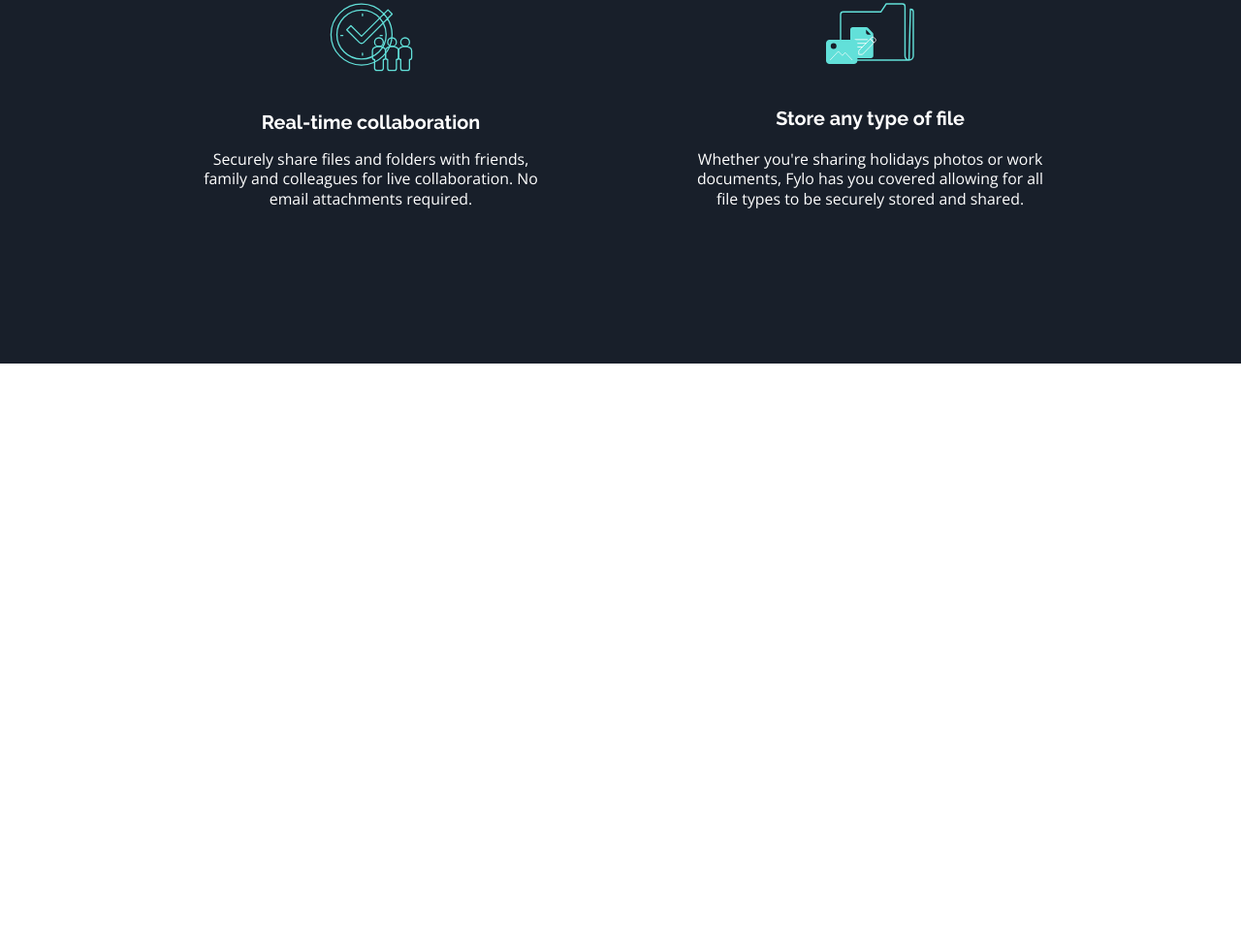
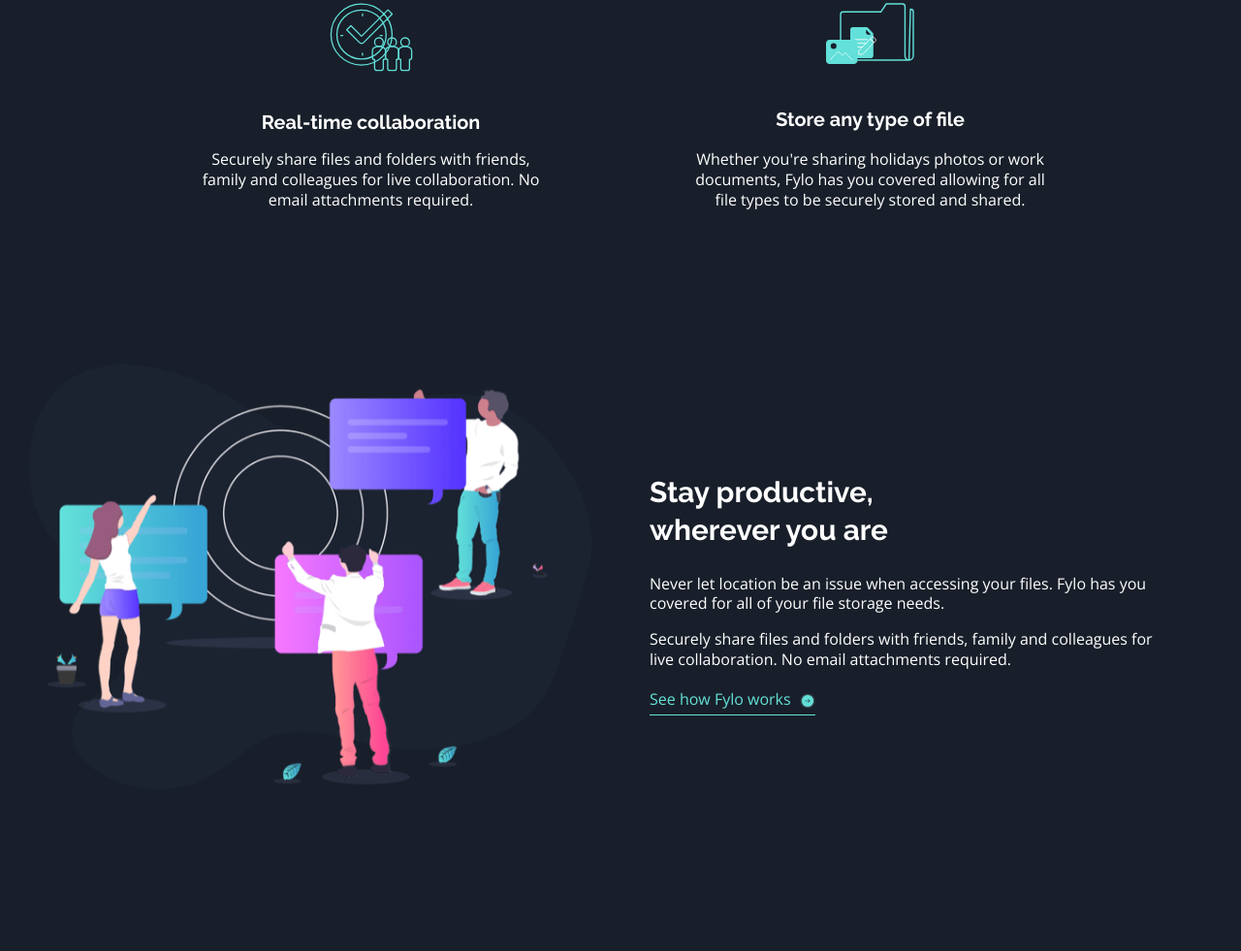
Before and after one commit to faridmammadov09/fylo-landing-page, a plain HTML site: page index.html in a window 1280 px wide. Shown: the part 1616-2597 px from the top of the page at 97% size. Before the commit the page ends 1991 px from the top, so only its background shows below. Drawn offline with nearby package versions, Linux system fonts and the light colour scheme.

Commit message:
Completed productive section

```diff
--- a/css/_features.scss
+++ b/css/_features.scss
@@ -1,6 +1,4 @@
 .features {
-  background-color: $mainBg;
-
   .feature-grid {
     display: grid;
     grid-template-columns: 1fr;
@@ -37,7 +35,7 @@
     }
 
     &-description {
-      font-size: 0.8em;
+      // font-size: 0.8em;
       margin-bottom: 0;
     }
   }
--- a/css/_global.scss
+++ b/css/_global.scss
@@ -6,6 +6,17 @@ html {
 *::before,
 *::after {
   box-sizing: border-box;
+}
+
+a,
+p {
+  // font-size: 0.8em;
+
+  font-size: 0.875rem;
+
+  @include breakpoint(large) {
+    font-size: 1rem;
+  }
 }
 
 a {
@@ -33,6 +44,7 @@ body {
 }
 
 section {
+  background-color: $mainBg;
   padding: 0 27px 160px;
 }
 
--- a/css/_hero.scss
+++ b/css/_hero.scss
@@ -47,7 +47,7 @@
 
   p {
     max-width: 100%;
-    font-size: 0.8em;
+    // font-size: 0.8em;
     line-height: 1.6;
     margin-bottom: 1.8em;
 
--- /dev/null
+++ b/css/_productive.scss
@@ -0,0 +1,55 @@
+.productive {
+  &-grid {
+    display: grid;
+    grid-template-columns: 1fr;
+    column-gap: 60px;
+    row-gap: 40px;
+    max-width: 600px;
+    margin: 0 auto;
+    align-items: center;
+
+    @include breakpoint(large) {
+      max-width: 1220px;
+      grid-template-columns: repeat(2, 1fr);
+    }
+  }
+
+  &-image {
+    text-align: center;
+
+    img {
+      max-width: 615px;
+      width: 100%;
+    }
+  }
+
+  &-text {
+    h2 {
+      font-size: 1.125em;
+      @include breakpoint(large) {
+        font-size: 1.5em;
+        max-width: 334px;
+      }
+    }
+
+    p {
+      max-width: 547px;
+    }
+
+    a {
+      background-image: url("../images/icon-arrow.svg");
+      background-repeat: no-repeat;
+      background-position: right center;
+      padding-right: 25px;
+      color: $ctaCyan;
+      border-bottom: 1px solid $ctaCyan;
+      padding-bottom: 5px;
+      transition: border 200ms ease, color 200ms ease;
+
+      &:hover {
+        color: #ffffff;
+        border-bottom-color: #fff;
+      }
+    }
+  }
+}
--- a/css/style.scss
+++ b/css/style.scss
@@ -3,3 +3,4 @@
 @import "header";
 @import "hero";
 @import "features";
+@import "productive";
--- a/index.html
+++ b/index.html
@@ -86,5 +86,29 @@
         </div>
       </div>
     </section>
+
+    <section class="productive">
+      <div class="productive-grid">
+        <div class="productive-image">
+          <img
+            src="images/illustration-stay-productive.png"
+            alt="Stay productive"
+          />
+        </div>
+        <div class="productive-text">
+          <h2>Stay productive, wherever you are</h2>
+          <p>
+            Never let location be an issue when accessing your files. Fylo has
+            you covered for all of your file storage needs.
+          </p>
+          <p>
+            Securely share files and folders with friends, family and colleagues
+            for live collaboration. No email attachments required.
+          </p>
+
+          <a href="#">See how Fylo works</a>
+        </div>
+      </div>
+    </section>
   </body>
 </html>
```
Also changed, not shown: css/style.css, 1 other file.
